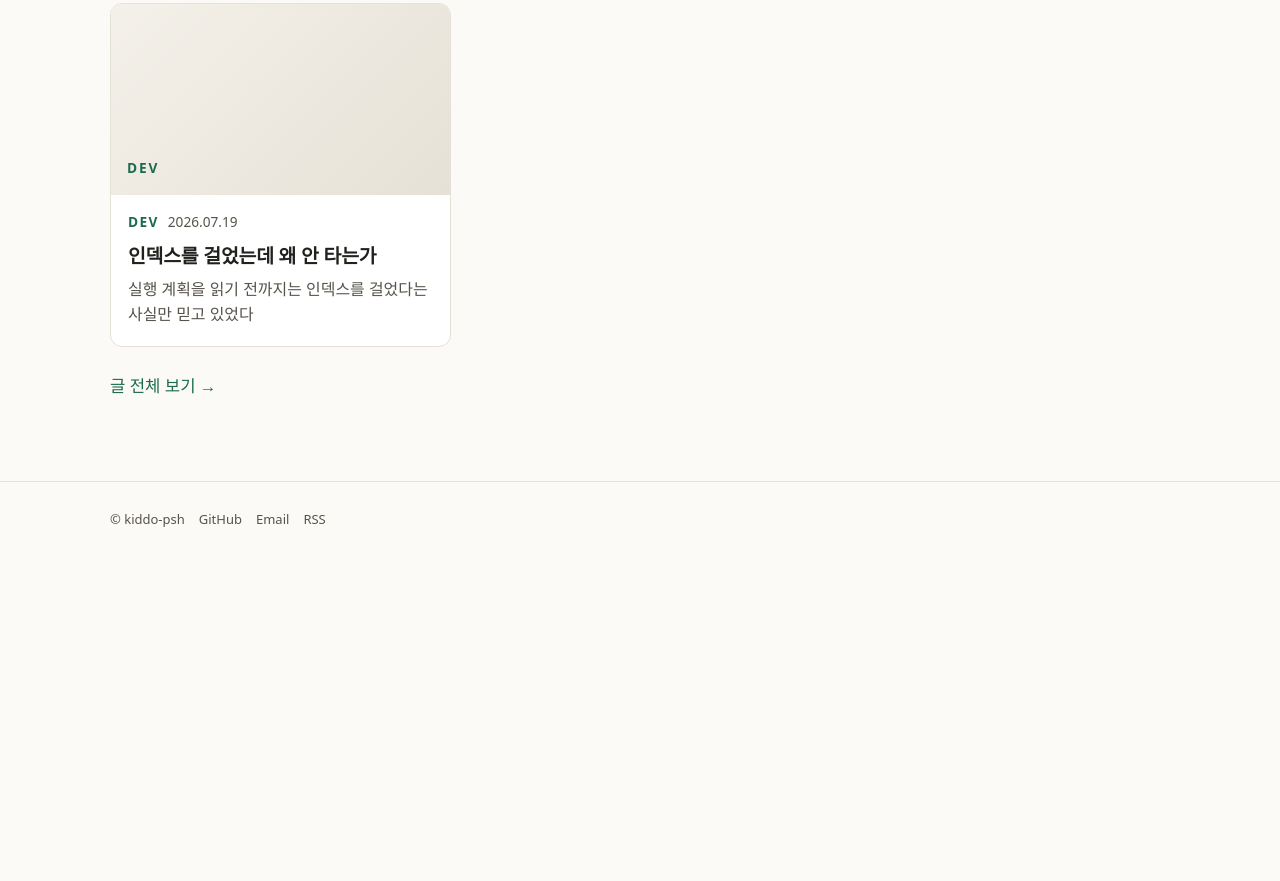
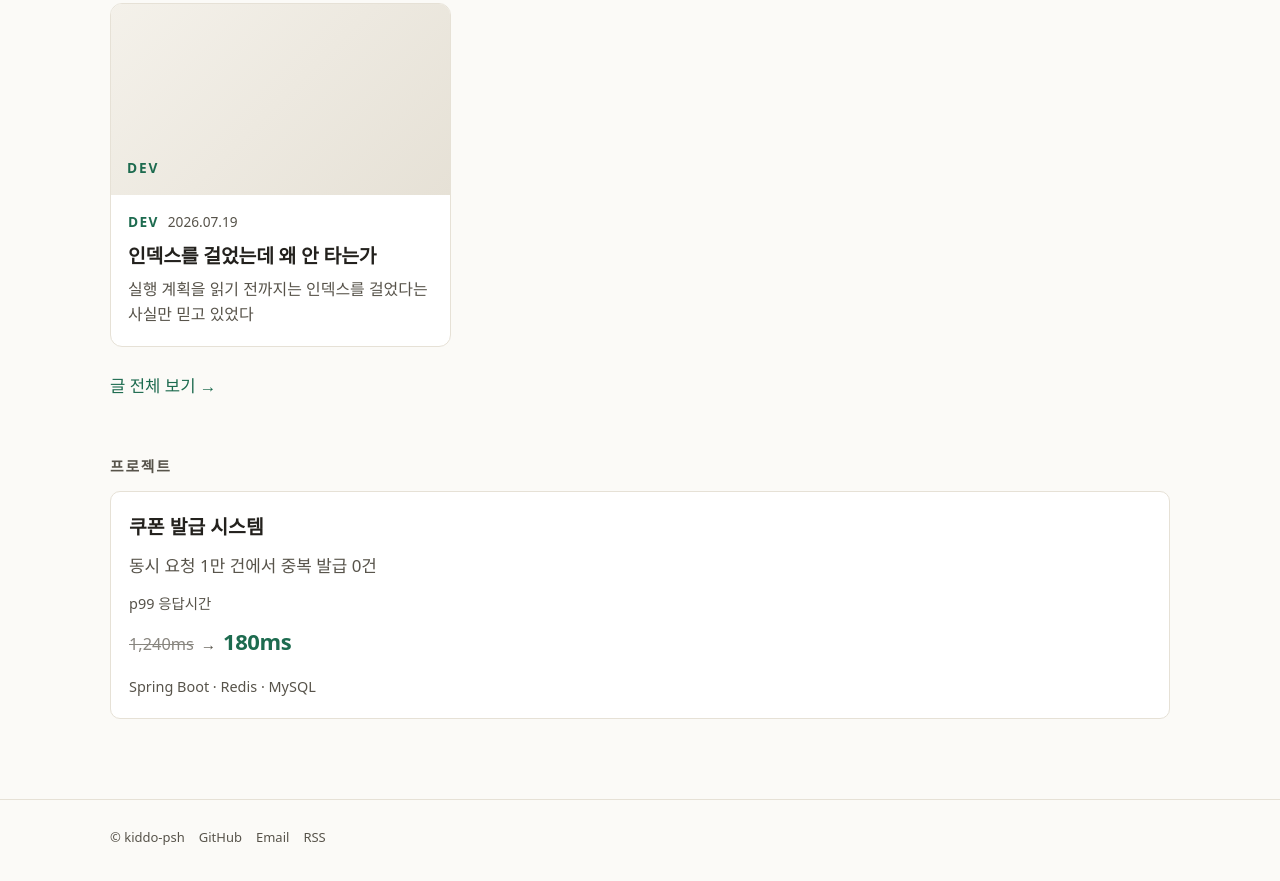
Before and after one commit to kiddo-psh/kiddo-psh.github.io, an Astro site: page / in a window 1280 px wide. Shown: the part 624-1505 px from the top of the page. Before the commit the page ends 1205 px from the top, so only its background shows below. Built offline with nearby package versions, Linux system fonts and the light colour scheme; Astro itself is replaced by a stand-in of ours; a web font is replaced by a local one.

Commit message:
feat: 프로젝트 목록·상세와 성과 표시 컴포넌트 추가

```diff
--- /dev/null
+++ b/src/components/MetricsTable.astro
@@ -0,0 +1,36 @@
+---
+interface Metric { label: string; before: string; after: string }
+interface Props { metrics: Metric[]; compact?: boolean }
+const { metrics, compact = false } = Astro.props;
+const shown = compact ? metrics.slice(0, 1) : metrics;
+---
+
+{shown.length > 0 && (
+  <div class:list={['metrics', { compact }]}>
+    {shown.map((m) => (
+      <div class="m">
+        <div class="lbl">{m.label}</div>
+        <div class="val">
+          <s>{m.before}</s>
+          <span class="arrow" aria-hidden="true">→</span>
+          <b>{m.after}</b>
+        </div>
+      </div>
+    ))}
+  </div>
+)}
+
+<style>
+  .metrics { display: grid; gap: 12px; }
+  .metrics:not(.compact) {
+    grid-template-columns: repeat(auto-fit, minmax(190px, 1fr));
+    margin: 24px 0 30px;
+  }
+  .m { border: 1px solid var(--border); border-radius: 8px; padding: 12px 14px; background: var(--bg-elev); }
+  .compact .m { border: 0; padding: 0; background: none; }
+  .lbl { font-size: .76em; color: var(--text-dim); margin-bottom: 5px; }
+  .val { display: flex; align-items: baseline; gap: 7px; }
+  s { color: var(--text-dim); opacity: .7; font-size: .86em; text-decoration: line-through; }
+  .arrow { color: var(--text-dim); font-size: .8em; }
+  b { color: var(--accent); font-size: 1.16em; font-weight: 800; letter-spacing: -.02em; }
+</style>
--- /dev/null
+++ b/src/components/ProjectCard.astro
@@ -0,0 +1,26 @@
+---
+import type { CollectionEntry } from 'astro:content';
+import MetricsTable from './MetricsTable.astro';
+
+interface Props { project: CollectionEntry<'projects'> }
+const { project } = Astro.props;
+const d = project.data;
+---
+
+<a class="card" href={`/projects/${project.id}`}>
+  <h3>{d.title}</h3>
+  <p class="sum">{d.summary}</p>
+  <MetricsTable metrics={d.metrics} compact />
+  <div class="stack">{d.stack.join(' · ')}</div>
+</a>
+
+<style>
+  .card {
+    display: block; border: 1px solid var(--border); border-radius: 10px;
+    padding: 18px; background: var(--bg-elev); color: var(--text);
+  }
+  .card:hover { border-color: var(--accent); text-decoration: none; }
+  h3 { margin: 0 0 7px; font-size: 1.02em; }
+  .sum { margin: 0 0 12px; color: var(--text-dim); font-size: .89em; line-height: 1.6; }
+  .stack { margin-top: 12px; font-size: .76em; color: var(--text-dim); }
+</style>
--- /dev/null
+++ b/src/layouts/ProjectLayout.astro
@@ -0,0 +1,48 @@
+---
+import type { CollectionEntry } from 'astro:content';
+import BaseLayout from './BaseLayout.astro';
+import MetricsTable from '../components/MetricsTable.astro';
+
+interface Props { project: CollectionEntry<'projects'> }
+const { project } = Astro.props;
+const d = project.data;
+---
+
+<BaseLayout title={d.title} description={d.summary} ogImage={`/og/project-${project.id}.png`}>
+  <div class="page narrow">
+    <article data-pagefind-body>
+      <h1>{d.title}</h1>
+      <p class="sum">{d.summary}</p>
+
+      <dl class="facts">
+        <div><dt>기간</dt><dd>{d.period}</dd></div>
+        <div><dt>역할</dt><dd>{d.role}</dd></div>
+        <div><dt>기술</dt><dd>{d.stack.join(', ')}</dd></div>
+        {(d.repo || d.demo) && (
+          <div>
+            <dt>링크</dt>
+            <dd>
+              {d.repo && <a href={d.repo}>GitHub</a>}
+              {d.repo && d.demo && ' · '}
+              {d.demo && <a href={d.demo}>Demo</a>}
+            </dd>
+          </div>
+        )}
+      </dl>
+
+      <MetricsTable metrics={d.metrics} />
+
+      <div class="prose"><slot /></div>
+    </article>
+  </div>
+</BaseLayout>
+
+<style>
+  .narrow { max-width: var(--w-doc); }
+  h1 { margin: 40px 0 10px; font-size: 1.8em; letter-spacing: -.025em; }
+  .sum { margin: 0 0 22px; color: var(--text-dim); font-size: 1.02em; }
+  .facts { margin: 0 0 4px; padding: 16px 0; border-top: 1px solid var(--border); border-bottom: 1px solid var(--border); display: grid; gap: 9px; }
+  .facts div { display: flex; gap: 12px; font-size: .89em; }
+  dt { flex: 0 0 52px; color: var(--text-dim); }
+  dd { margin: 0; }
+</style>
--- a/src/pages/index.astro
+++ b/src/pages/index.astro
@@ -3,12 +3,17 @@ import BaseLayout from '../layouts/BaseLayout.astro';
 import ProfileHeader from '../components/ProfileHeader.astro';
 import CategoryTabs from '../components/CategoryTabs.astro';
 import PostCard from '../components/PostCard.astro';
+import ProjectCard from '../components/ProjectCard.astro';
 import { getVisiblePosts } from '../lib/posts';
 import { getCollection } from 'astro:content';
 import { SITE } from '../site.config';
 
 const posts = (await getVisiblePosts()).slice(0, 6);
 const allProjects = await getCollection('projects');
+const featured = allProjects
+  .filter((p) => p.data.featured)
+  .sort((a, b) => a.data.order - b.data.order)
+  .slice(0, 3);
 ---
 
 <BaseLayout title={SITE.title}>
@@ -19,6 +24,14 @@ const allProjects = await getCollection('projects');
       {posts.map((post) => <PostCard post={post} />)}
     </div>
     <p class="all"><a href="/posts">글 전체 보기 →</a></p>
+    {featured.length > 0 && (
+      <section class="pj">
+        <p class="lbl">프로젝트</p>
+        <div class:list={['pj-grid', { single: featured.length === 1 }]}>
+          {featured.map((project) => <ProjectCard project={project} />)}
+        </div>
+      </section>
+    )}
   </div>
 </BaseLayout>
 
@@ -28,4 +41,8 @@ const allProjects = await getCollection('projects');
     grid-template-columns: repeat(auto-fit, minmax(280px, 1fr));
   }
   .all { margin-top: 24px; font-size: .88em; }
+  .pj { margin-top: 52px; }
+  .lbl { margin: 0 0 12px; font-size: .78em; font-weight: 800; letter-spacing: .12em; color: var(--text-dim); }
+  .pj-grid { display: grid; gap: 14px; grid-template-columns: repeat(auto-fit, minmax(250px, 1fr)); }
+  .pj-grid.single { grid-template-columns: 1fr; }
 </style>
--- /dev/null
+++ b/src/pages/projects/index.astro
@@ -0,0 +1,25 @@
+---
+import { getCollection } from 'astro:content';
+import BaseLayout from '../../layouts/BaseLayout.astro';
+import ProjectCard from '../../components/ProjectCard.astro';
+
+const projects = (await getCollection('projects')).sort(
+  (a, b) => a.data.order - b.data.order,
+);
+---
+
+<BaseLayout title="프로젝트" description="만든 것들과 그때의 판단">
+  <div class="page narrow">
+    <h1>프로젝트</h1>
+    <div class:list={['grid', { single: projects.length === 1 }]}>
+      {projects.map((project) => <ProjectCard project={project} />)}
+    </div>
+  </div>
+</BaseLayout>
+
+<style>
+  .narrow { max-width: var(--w-doc); }
+  h1 { font-size: 1.5em; margin: 34px 0 20px; }
+  .grid { display: grid; gap: 14px; grid-template-columns: repeat(auto-fit, minmax(250px, 1fr)); }
+  .grid.single { grid-template-columns: 1fr; }
+</style>
```
Also changed, not shown: src/pages/projects/[...id].astro (added, +19 -0 lines).
